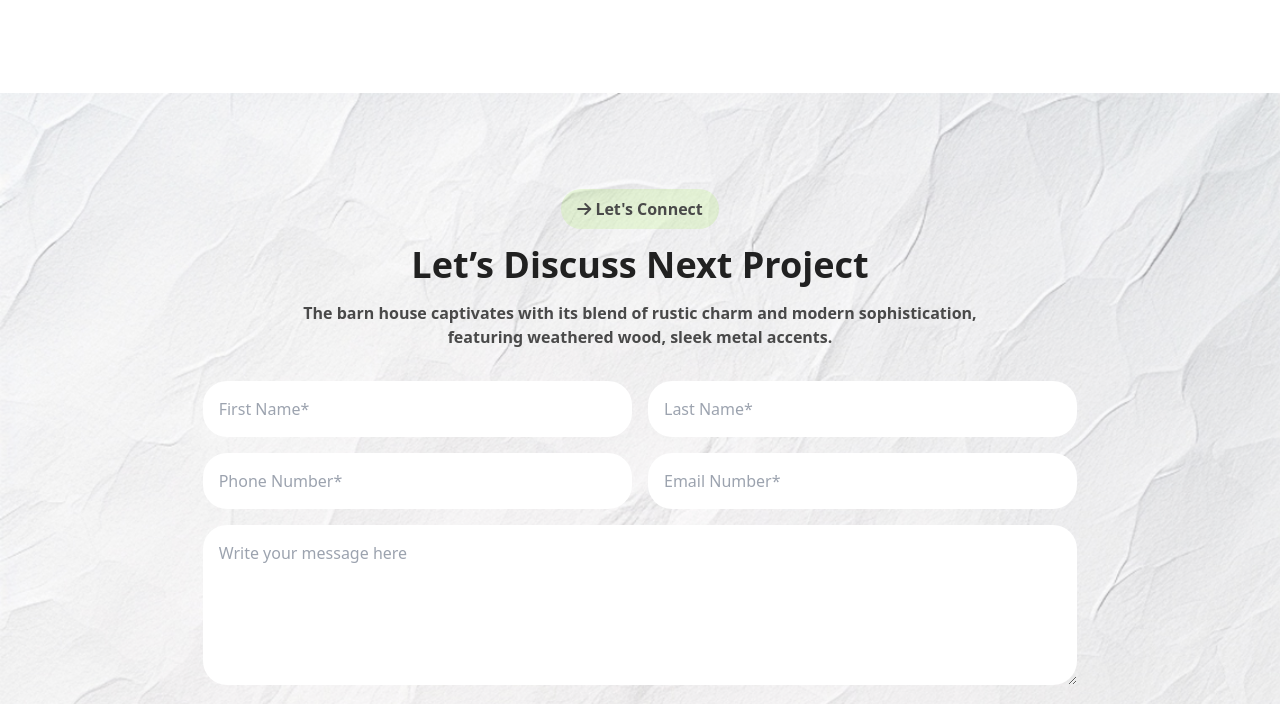
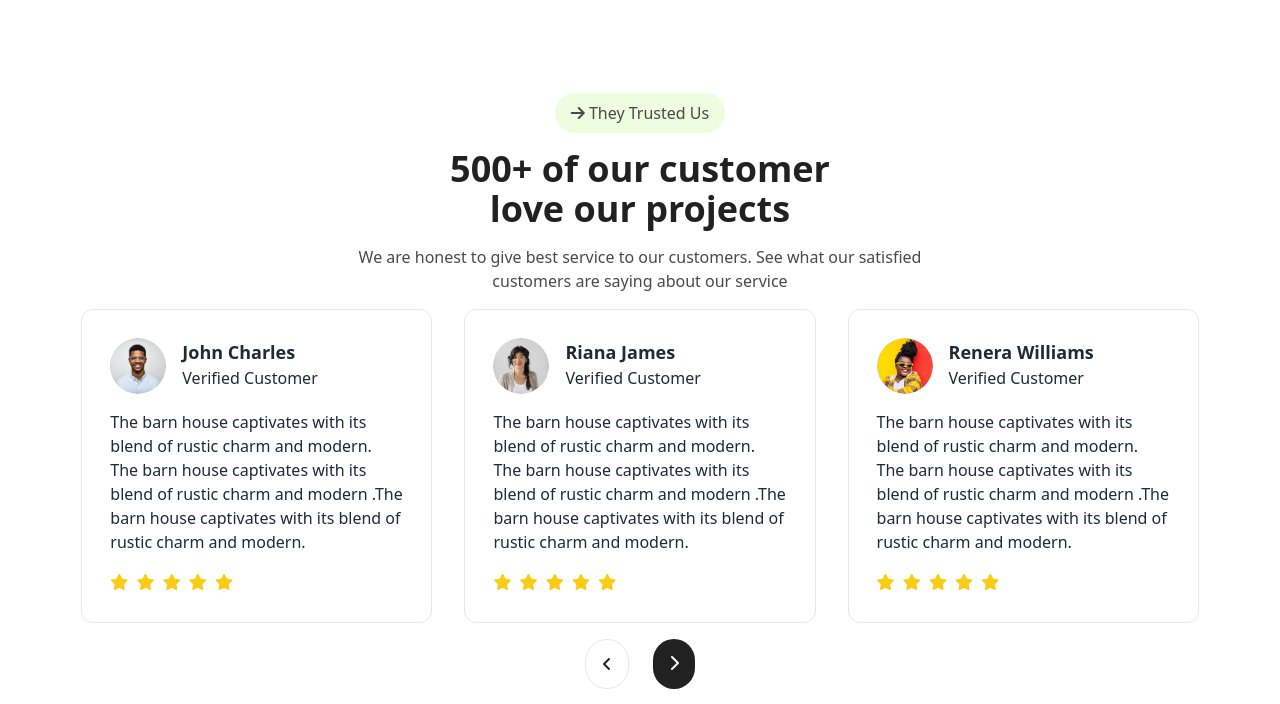
Before and after one commit to salehsiam/rinterio-house-booking, a plain HTML site: page index.html in a window 1280 px wide. Shown: the part 3190-3894 px from the top of the page. Drawn offline with nearby package versions, Linux system fonts and the light colour scheme.

Commit message:
review section add

```diff
--- a/index.html
+++ b/index.html
@@ -394,6 +394,93 @@
           </div>
         </div>
       </section>
+      <!-- review saction -->
+       <section class="w-11/12 mx-auto mb-24 space-y-4">
+        <div class="flex items-center justify-center gap-2 mb-4">
+          <p
+            class="bg-[#ABEF5F33] text-d_text rounded-3xl space-x-3 px-4 py-2"
+          >
+            <i class="fa-solid fa-arrow-right"></i> They Trusted Us
+          </p>
+        </div>
+        <h2 class="text-t_text text-2xl lg:text-4xl font-bold text-center">500+ of our customer <br>love our projects</h2>
+        <p class="text-d_text text-center">We are honest to give best service to our customers. See what our satisfied <br>customers are saying about our service</p>
+        <!-- cart -->
+        <div class="grid lg:grid-cols-3 gap-8 px-7">
+          <!-- cart-1 -->
+          <div class="p-7 border border-1 space-y-4 rounded-xl">
+           <div class="flex gap-4 ">
+            <div class="avatar">
+              <div class="w-14 rounded-full">
+              <img src="./assets/user-1.png" alt="">
+              </div>
+            </div>
+            <div>
+              <h3 class="text-lg font-semibold">John Charles</h3>
+              <p>Verified Customer</p>
+            </div>
+           </div>
+           <p>The barn house captivates with its blend of rustic charm and modern. The barn house captivates with its blend of rustic charm and modern .The barn house captivates with its blend of rustic charm and modern.</p>
+
+           <div class="space-x-1">
+            <i class="fa-solid fa-star text-yellow-400"></i>
+            <i class="fa-solid fa-star text-yellow-400"></i>
+            <i class="fa-solid fa-star text-yellow-400"></i>
+            <i class="fa-solid fa-star text-yellow-400"></i>
+            <i class="fa-solid fa-star text-yellow-400"></i>
+           </div>
+          </div>
+          <!-- cart-2 -->
+          <div class="p-7 border border-1 space-y-4 rounded-xl">
+            <div class="flex gap-4">
+             <div class="avatar">
+               <div class="w-14 rounded-full">
+                <img src="./assets/user-2.png" alt="">
+               </div>
+             </div>
+             <div>
+               <h3 class="text-lg font-semibold">Riana James</h3>
+               <p>Verified Customer</p>
+             </div>
+            </div>
+            <p>The barn house captivates with its blend of rustic charm and modern. The barn house captivates with its blend of rustic charm and modern .The barn house captivates with its blend of rustic charm and modern.</p>
+            <div class="space-x-1">
+              <i class="fa-solid fa-star text-yellow-400"></i>
+              <i class="fa-solid fa-star text-yellow-400"></i>
+              <i class="fa-solid fa-star text-yellow-400"></i>
+              <i class="fa-solid fa-star text-yellow-400"></i>
+              <i class="fa-solid fa-star text-yellow-400"></i>
+             </div>
+           </div>
+           <!-- cart-3 -->
+           <div class="p-7 border border-1 space-y-4 rounded-xl">
+            <div class="flex gap-4">
+             <div class="avatar">
+               <div class="w-14 rounded-full">
+                 <img src="./assets/user-3.png" alt="">
+               </div>
+             </div>
+             <div>
+               <h3 class="text-lg font-semibold">Renera Williams</h3>
+               <p>Verified Customer</p>
+             </div>
+            </div>
+            <p>The barn house captivates with its blend of rustic charm and modern. The barn house captivates with its blend of rustic charm and modern .The barn house captivates with its blend of rustic charm and modern.</p>
+            <div class="space-x-1">
+              <i class="fa-solid fa-star text-yellow-400"></i>
+              <i class="fa-solid fa-star text-yellow-400"></i>
+              <i class="fa-solid fa-star text-yellow-400"></i>
+              <i class="fa-solid fa-star text-yellow-400"></i>
+              <i class="fa-solid fa-star text-yellow-400"></i>
+             </div>
+           </div>
+        </div>
+        <div class="flex justify-center gap-6 ">
+          <i class="fa-solid fa-angle-left bg-white text-t_text border border-1 p-4 rounded-full"></i>
+          <i class="fa-solid fa-chevron-right bg-t_text text-white p-4 rounded-full"></i>
+        </div>
+       </section>
+      <!-- connect section -->
       <section
         class="bg-bgi bg-no-repeat bg-cover bg-[#e9e9ea5b] bg-blend-overlay"
       >
@@ -421,12 +508,12 @@
           <!-- input box -->
           <div class="lg:px-24">
             <div class="grid grid-cols-1 lg:grid-cols-2 gap-4">
-              <input type="text" placeholder="First Name*" class="p-4 rounded-3xl">
-              <input type="text" placeholder="Last Name*" class="p-4 rounded-3xl">
-              <input type="text" placeholder="Phone Number*" class="p-4 rounded-3xl">
-              <input type="text" placeholder="Email Number*" class="p-4 rounded-3xl">
+              <input type="text" placeholder="First Name*" class="p-4 rounded-3xl outline-none">
+              <input type="text" placeholder="Last Name*" class="p-4 rounded-3xl outline-none">
+              <input type="text" placeholder="Phone Number*" class="p-4 rounded-3xl outline-none">
+              <input type="text" placeholder="Email Number*" class="p-4 rounded-3xl outline-none">
             </div>
-            <textarea class="rounded-3xl my-4 w-full h-40 p-4 " placeholder="Write your message here" name="" id="" ></textarea>
+            <textarea class="rounded-3xl my-4 w-full h-40 p-4 outline-none" placeholder="Write your message here" name="" id="" ></textarea>
             <a
             class="btn bg-[#acef5f91] font-semibold text-xl rounded-3xl w-full border-3 border-bn_b"
             href=""
@@ -466,7 +553,7 @@
          </div>
 
         <a
-        class="btn bg-[#acef5fda] font-semibold text-xl rounded-3xl w-10/12 sm:w-52 border-3 border-bn_b"
+        class="btn bg-[#acef5f] font-semibold text-xl rounded-3xl w-10/12 sm:w-52 border-3 border-bn_b"
         href=""
         >Book Consult
         <i
```
Also changed, not shown: assets/user-1.png (added), assets/user-2.png (added), assets/user-3.png (added).
